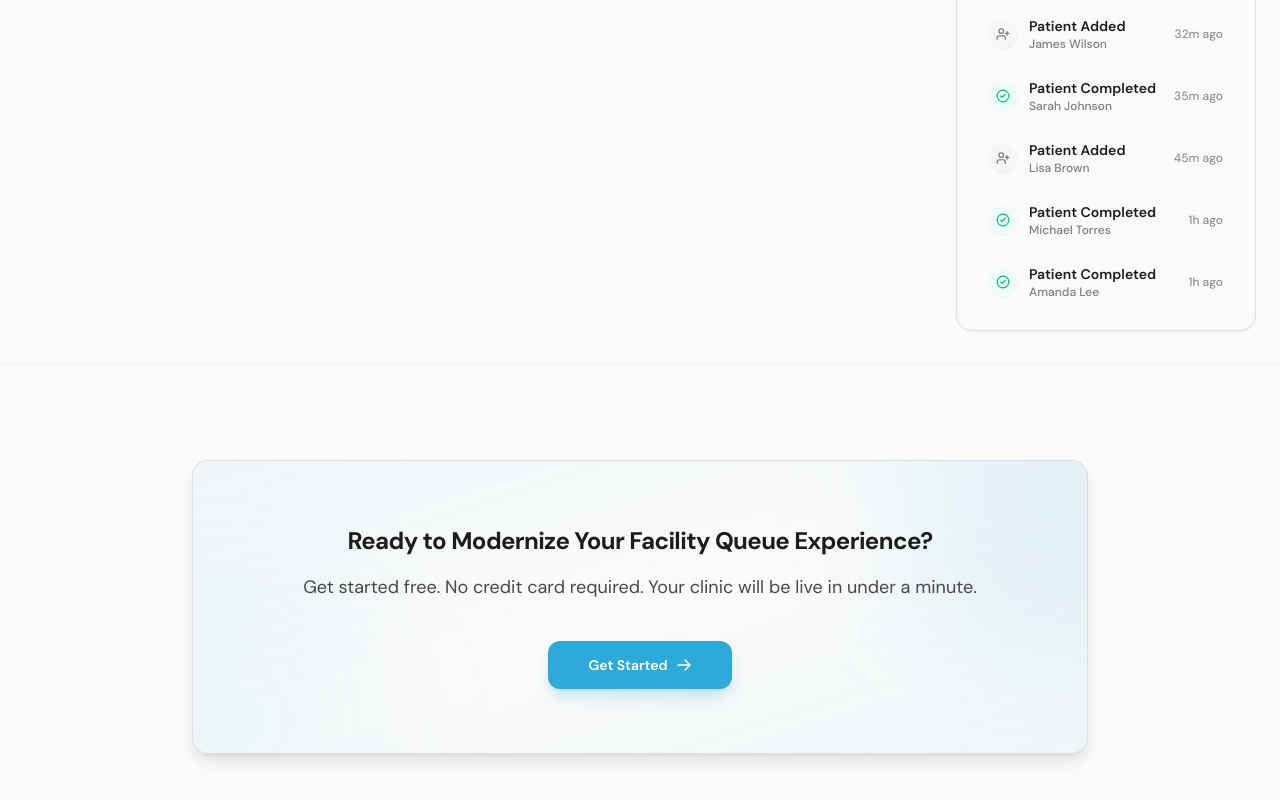
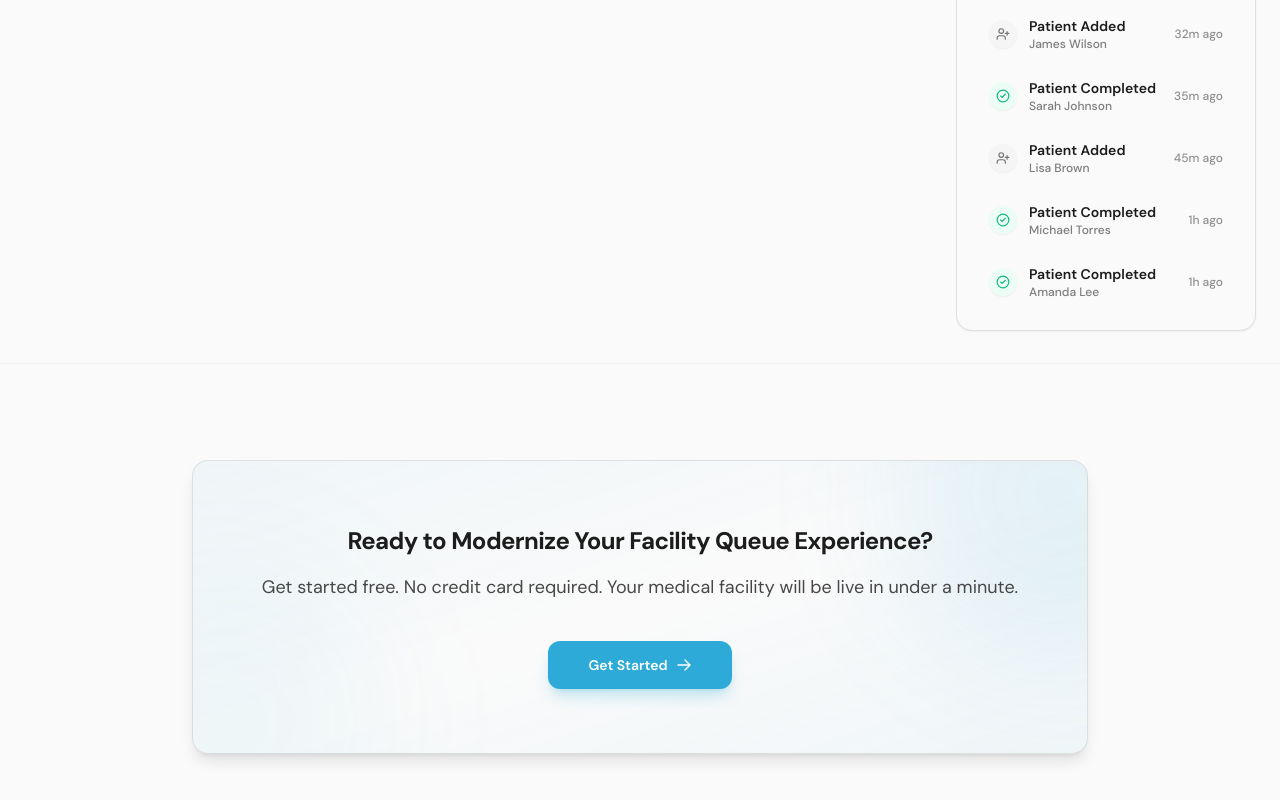
Before and after one commit to thealexajacobs/MediQueue, a Next.js app: page /demo in a window 1280 px wide. Shown: the part 814-1614 px from the top of the page. Built offline with nearby package versions, Linux system fonts and the light colour scheme.

Commit message:
Fix visible 'clinic' text on demo, setup, and onboarding pages

```diff
--- a/app/dashboard/setup/page.tsx
+++ b/app/dashboard/setup/page.tsx
@@ -18,7 +18,7 @@ export default async function SetupPage() {
       <div className="mb-8 max-w-md">
         <h1 className="text-3xl font-bold text-foreground">Welcome to MediQueue</h1>
         <p className="mt-3 text-muted-foreground">
-          Your clinic is all set up. Create your first queue to start managing patients.
+          Your facility is all set up. Create your first queue to start managing patients.
         </p>
       </div>
 
--- a/components/demo/DemoExperience.tsx
+++ b/components/demo/DemoExperience.tsx
@@ -425,7 +425,7 @@ export function DemoExperience() {
                 Ready to Modernize Your Facility Queue Experience?
               </h2>
               <p className="mt-4 text-sm text-muted-foreground sm:text-base sm:text-lg">
-                Get started free. No credit card required. Your clinic will be live in under a minute.
+                Get started free. No credit card required. Your medical facility will be live in under a minute.
               </p>
               <div className="mt-8 sm:mt-10">
                 <Link
--- a/components/onboarding/OnboardingFlow.tsx
+++ b/components/onboarding/OnboardingFlow.tsx
@@ -148,7 +148,7 @@ export function OnboardingFlow() {
                     One queue for all patients.
                   </p>
                   <div className="mt-3 flex flex-wrap gap-1.5">
-                    {['Small clinics', 'Pharmacies', 'Independent practices'].map((tag) => (
+                    {['Small facilities', 'Pharmacies', 'Independent practices'].map((tag) => (
                       <span
                         key={tag}
                         className="rounded-full bg-muted px-2.5 py-0.5 text-[11px] font-medium text-muted-foreground"
@@ -185,7 +185,7 @@ export function OnboardingFlow() {
                     Separate queues for each department.
                   </p>
                   <div className="mt-3 flex flex-wrap gap-1.5">
-                    {['Hospitals', 'Multi-specialty clinics', 'Diagnostic centers'].map((tag) => (
+                    {['Hospitals', 'Multi-specialty centers', 'Diagnostic centers'].map((tag) => (
                       <span
                         key={tag}
                         className="rounded-full bg-muted px-2.5 py-0.5 text-[11px] font-medium text-muted-foreground"
```
